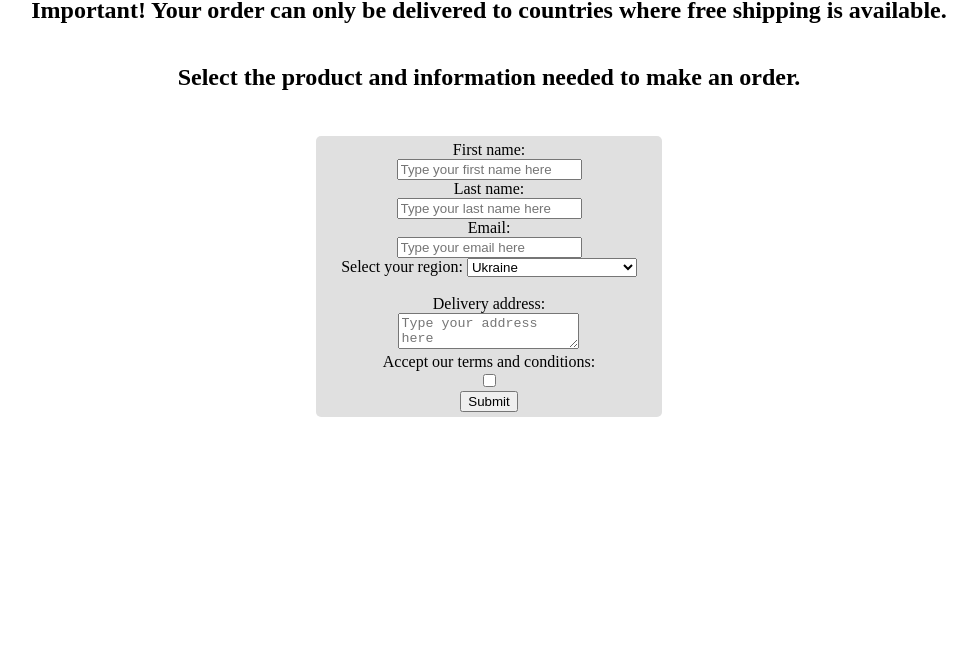
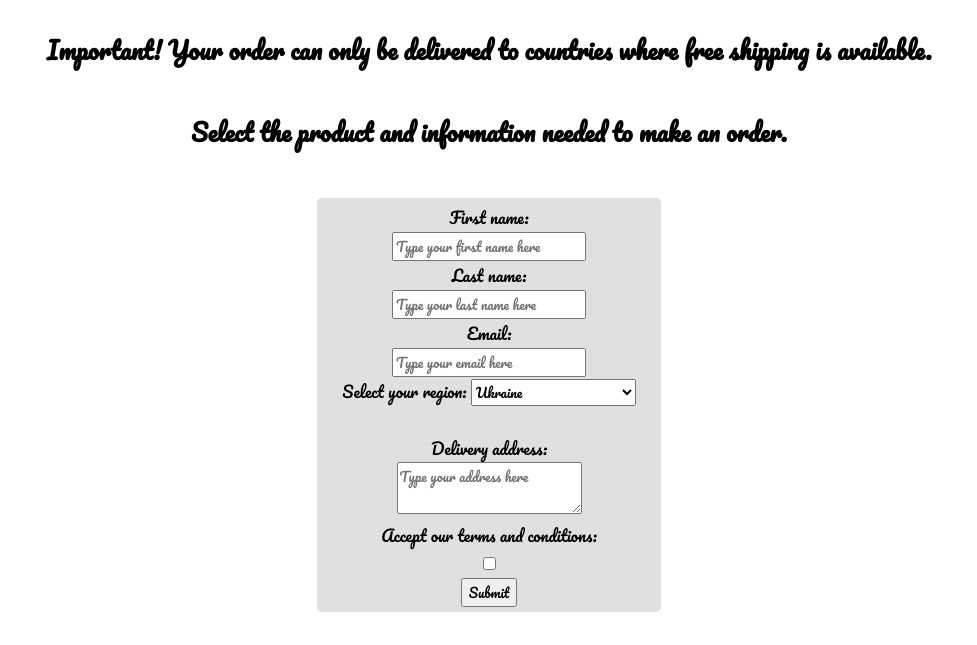
Before and after one commit to ProComGameS/procomgames.github.io, a plain HTML site: page cart/order.html in a window 1280 px wide. Shown: the part 363-1008 px from the top of the page, without its empty margins (151-1128 px from the left). Before the commit the page ends 813 px from the top, so only its background shows below. Drawn offline with Linux system fonts and the light colour scheme.

Commit message:
New default font

```diff
--- a/cart/order.html
+++ b/cart/order.html
@@ -2,6 +2,9 @@
 <html lang="en">
 <head>
   <link rel="stylesheet" href="../default.css">
+  <link rel="preconnect" href="https://fonts.googleapis.com">
+  <link rel="preconnect" href="https://fonts.gstatic.com" crossorigin>
+  <link href="https://fonts.googleapis.com/css2?family=Pacifico&display=swap" rel="stylesheet">
   <meta charset="UTF-8">
   <title>Order</title>
 </head>
--- a/default.css
+++ b/default.css
@@ -94,3 +94,7 @@
   color: inherit;
   text-decoration: none;
 }
+
+*{
+font-family: Pacifico;
+}
```
Also changed, not shown: index.html (+3 -0 lines), pages/about.html (+3 -0 lines), pages/contacts.html (+3 -0 lines), pages/news.html (+3 -0 lines), pages/shop.html (+3 -0 lines).
